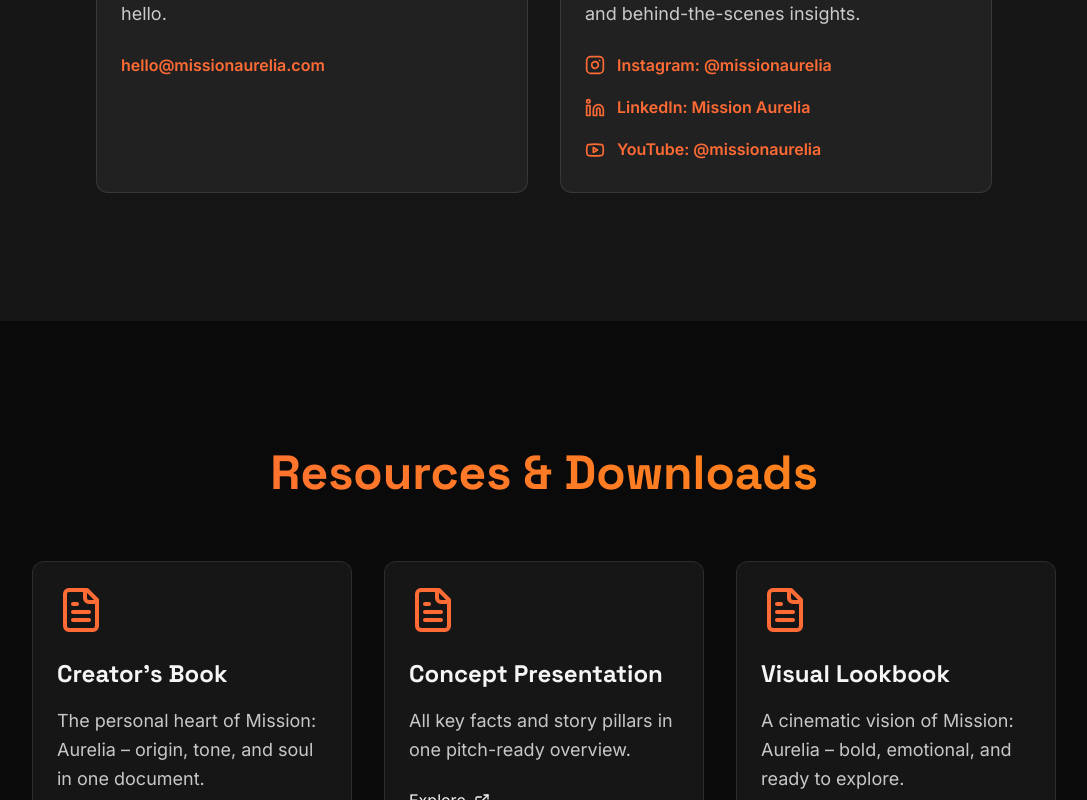
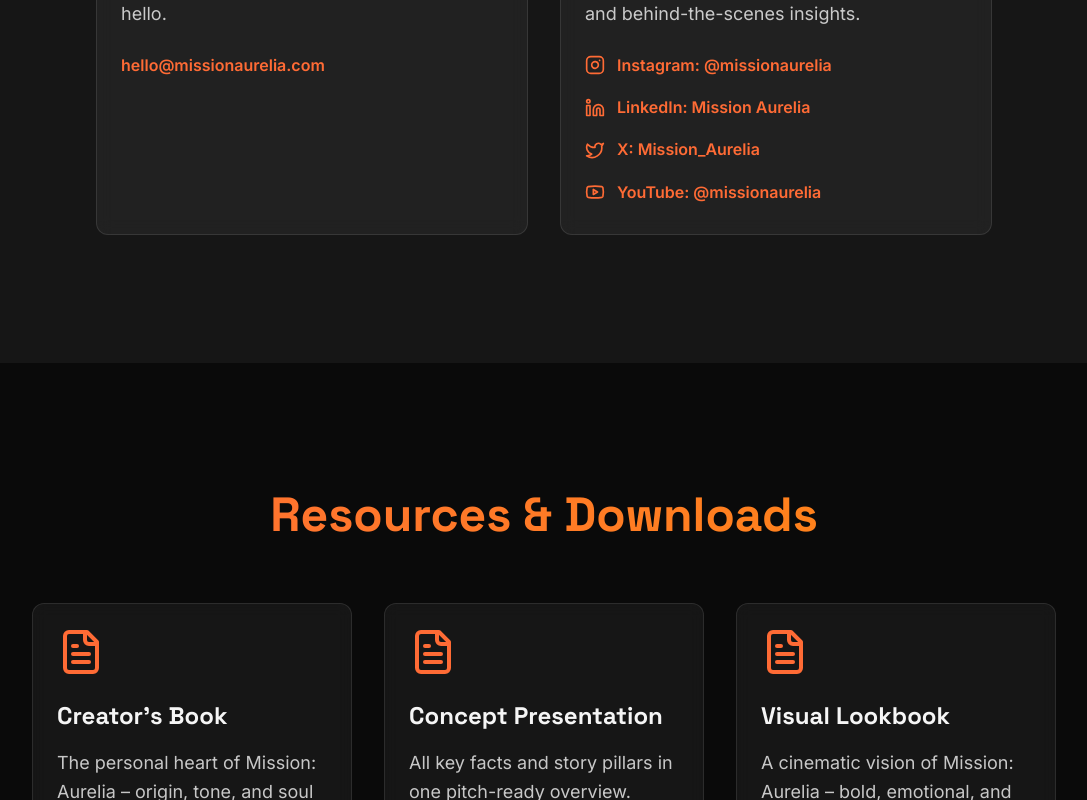
Before and after one commit to missionaurelia/mission-aurelia-website, a React (Vite) app: page /contact in a window 1280 px wide. Shown: the part 840-1640 px from the top of the page, without its empty margins (96-1183 px from the left). Built offline with nearby package versions, Linux system fonts and the light colour scheme; the HTML template or start-up script is replaced by a standard one.

Commit message:
Restore X/Twitter social link in Footer and Contact page

```diff
--- a/src/components/Footer.jsx
+++ b/src/components/Footer.jsx
@@ -1,4 +1,4 @@
-import { Instagram, Linkedin, Youtube } from 'lucide-react';
+import { Instagram, Linkedin, Twitter, Youtube } from 'lucide-react';
 
 export default function Footer() {
   const currentYear = new Date().getFullYear();
@@ -7,6 +7,7 @@ export default function Footer() {
   const socialLinks = [
     { icon: Instagram, url: 'https://www.instagram.com/missionaurelia', label: 'Instagram' },
     { icon: Linkedin, url: 'https://www.linkedin.com/in/mission-aurelia-50a34a3a2', label: 'LinkedIn' },
+    { icon: Twitter, url: 'https://x.com/Mission_Aurelia', handle: 'Mission_Aurelia', label: 'X (Twitter)' },
     { icon: Youtube, url: 'https://youtube.com/@missionaurelia?si=BAbcorMHfhsMvs1J', label: 'YouTube' },
   ];
 
--- a/src/pages/Contact.jsx
+++ b/src/pages/Contact.jsx
@@ -1,5 +1,5 @@
 import { motion } from 'framer-motion';
-import { Mail, FileText, ExternalLink, Instagram, Linkedin, Youtube } from 'lucide-react';
+import { Mail, FileText, ExternalLink, Instagram, Linkedin, Twitter, Youtube } from 'lucide-react';
 import { useEffect } from 'react';
 
 export default function Contact() {
@@ -27,6 +27,7 @@ export default function Contact() {
   const socialLinks = [
     { platform: 'Instagram', url: 'https://www.instagram.com/missionaurelia?igsh=OTQ0djM0anpxNW9k', handle: '@missionaurelia', icon: Instagram },
     { platform: 'LinkedIn', url: 'https://www.linkedin.com/in/mission-aurelia-50a34a3a2', handle: 'Mission Aurelia', icon: Linkedin },
+    { platform: 'X', url: 'https://x.com/Mission_Aurelia', handle: 'Mission_Aurelia', icon: Twitter },
     { platform: 'YouTube', url: 'https://youtube.com/@missionaurelia?si=BAbcorMHfhsMvs1J', handle: '@missionaurelia', icon: Youtube },
   ];
 
```
